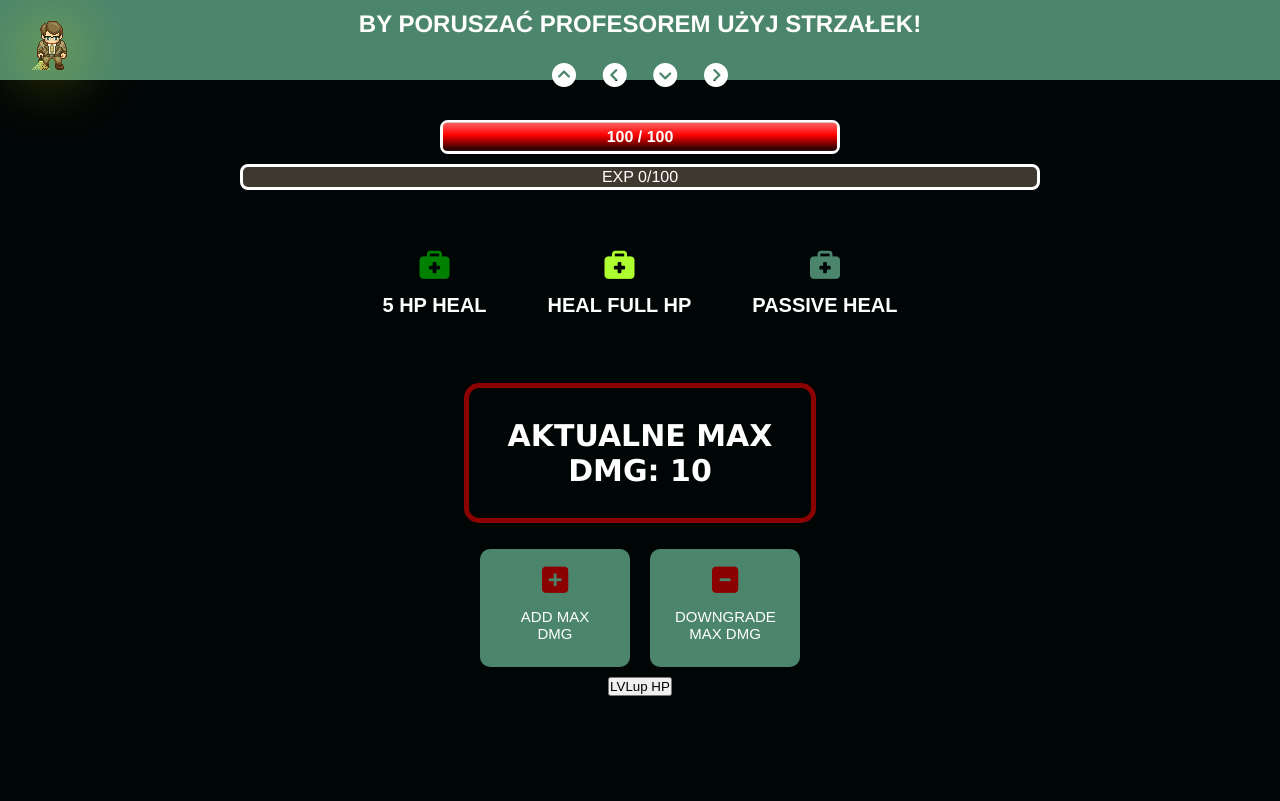
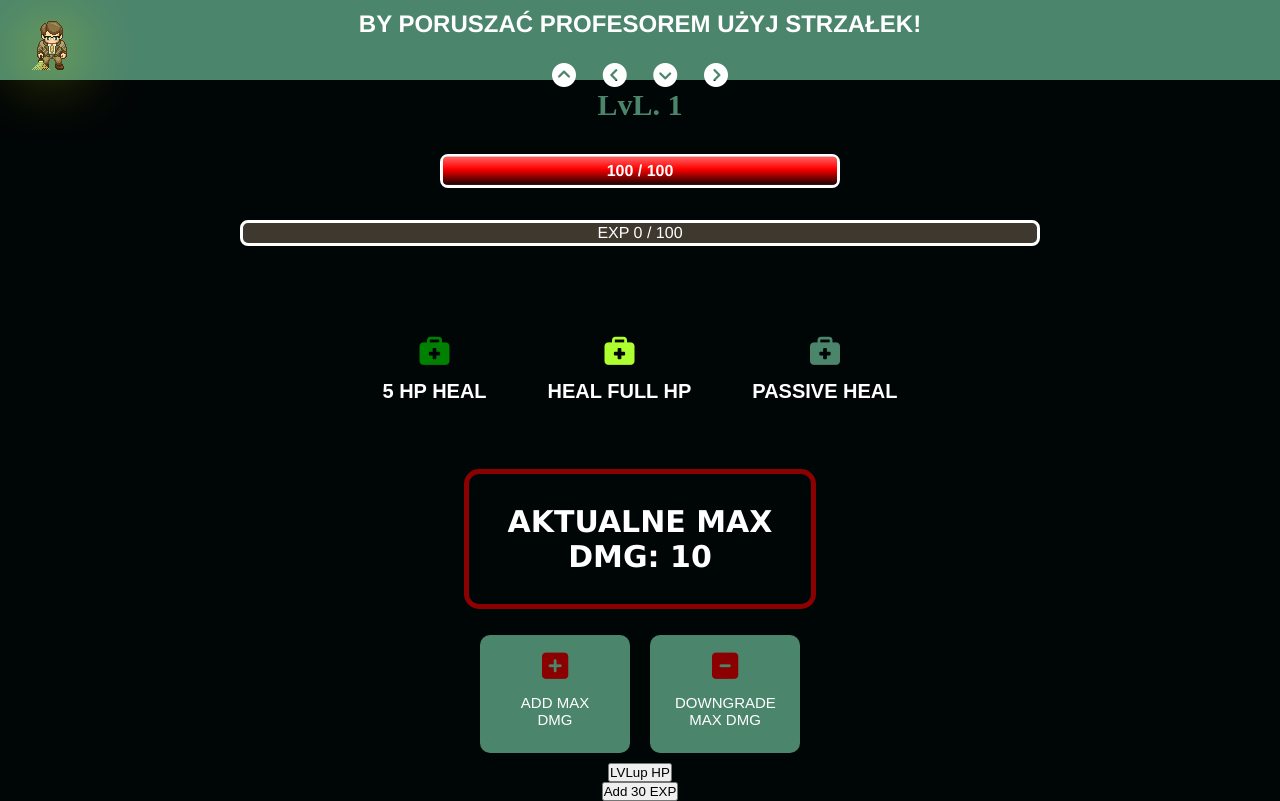
Before and after one commit to DomiGano/Profesor-Game, a plain HTML site: page index.html in a window 1280 px wide. Drawn offline with Linux system fonts and the light colour scheme.

Commit message:
Experience and Lvling Systems

```diff
--- a/index.html
+++ b/index.html
@@ -17,6 +17,7 @@
         <i class="fa-solid fa-circle-chevron-right" style="margin: 5px 10px;"></i></h2>
     </header>
     <section class="bars">
+    <h3 class="profLVL">LvL. 1</h3>
     <div id="hpBar" class="hpBar"><span id="redbar" class="redbar"></span><p>100 / 100</p></div>
     <div id="expBar" class="expBar"><span id="greenbar" class="greenbar"></span><p>EXP 0/100</p></div>
     </section>
@@ -34,7 +35,8 @@
     <button class="dmgButton" onclick="lessDMG(1)"><i class="fa-solid fa-square-minus"></i><p>DOWNGRADE MAX DMG</p></button>
     </div>
     <button onclick="moreHP()">LVLup HP</button>
-    </div>
+    <button onclick="addExp(30)">Add 30 EXP</button>
+</div>
     <script src="js/app.js"></script>
     <script src="js/heatly.js"></script>
 </body>
--- a/js/heatly.js
+++ b/js/heatly.js
@@ -1,13 +1,39 @@
 let hpBar = document.querySelector("#redbar");
 let mainhpBar = document.querySelector("#hpBar");
 let dmgText = document.querySelector(".profDMG");
+let mainexpBar = document.querySelector("#expBar");
 
+let lvl = 1;
 let maxhp = 100;
 let nowhp = maxhp;
 let dmgMin = 1;
 let dmgMax = 10;
+let nowExp = 0;
+let goalExp= 100;
 
 mainhpBar.querySelector("p").innerText = nowhp + " / " + maxhp;
+mainexpBar.querySelector("p").innerText = "EXP " + nowExp + " / " + goalExp;
+
+function addExp(expValue) {
+    if(nowExp < goalExp) {
+    nowExp = nowExp + expValue;
+    mainexpBar.querySelector("p").innerText = "EXP " + nowExp + " / " + goalExp;
+    document.querySelector(".greenbar").style.width = ((nowExp * 100) / goalExp) + "%";
+    } if(nowExp == goalExp) {
+        lvl++;
+        nowExp = 0;
+        goalExp = Math.floor(goalExp * 1.25);
+        mainexpBar.querySelector("p").innerText = "EXP " + nowExp + " / " + goalExp;
+        document.querySelector(".greenbar").style.width = ((nowExp * 100) / goalExp) + "%";
+    } if(nowExp > goalExp) {
+        lvl++;
+        nowExp = nowExp - goalExp;
+        goalExp = Math.floor(goalExp * 1.25);
+        mainexpBar.querySelector("p").innerText = "EXP " + nowExp + " / " + goalExp;
+        document.querySelector(".greenbar").style.width = ((nowExp * 100) / goalExp) + "%";
+    }
+}
+
 
 function moreHP() {
     maxhp = maxhp + 10;
--- a/style/style.css
+++ b/style/style.css
@@ -171,7 +171,7 @@ h1 {
 }
 
 .hpBar {
-  bottom: -5vh;
+  margin-top: 2em;
   width: 400px;
   padding: 5px 50px;
   position: relative;
@@ -184,8 +184,7 @@ h1 {
   border-radius: 8px;
 }
  .expBar {
-  margin: 10px;
-  bottom: -5vh;
+  margin-top: 2em;
   width: 800px;
   padding: 1px 50px;
   position: relative;
@@ -247,6 +246,13 @@ h1 {
   text-align: center;
   user-select: none;
 }
+
+.profLVL {
+  color: #4B856C;
+  font-size: 30px;
+  margin-top: 1vh;
+}
+
 
 .heal {
   position: relative;
```
